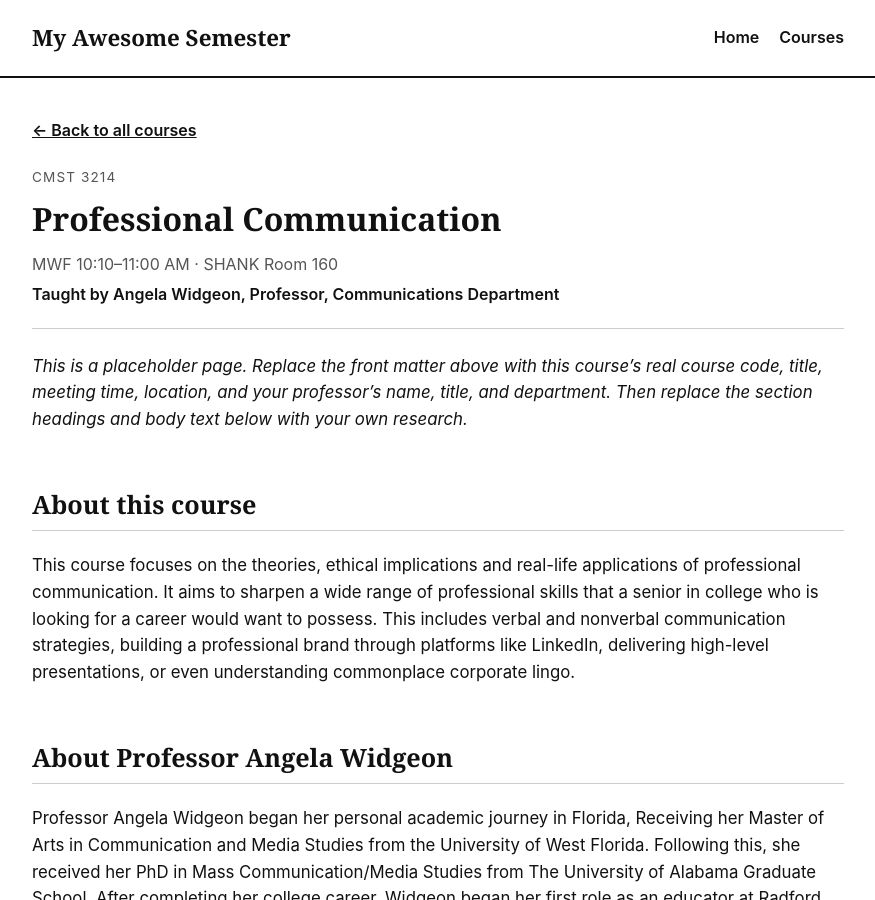
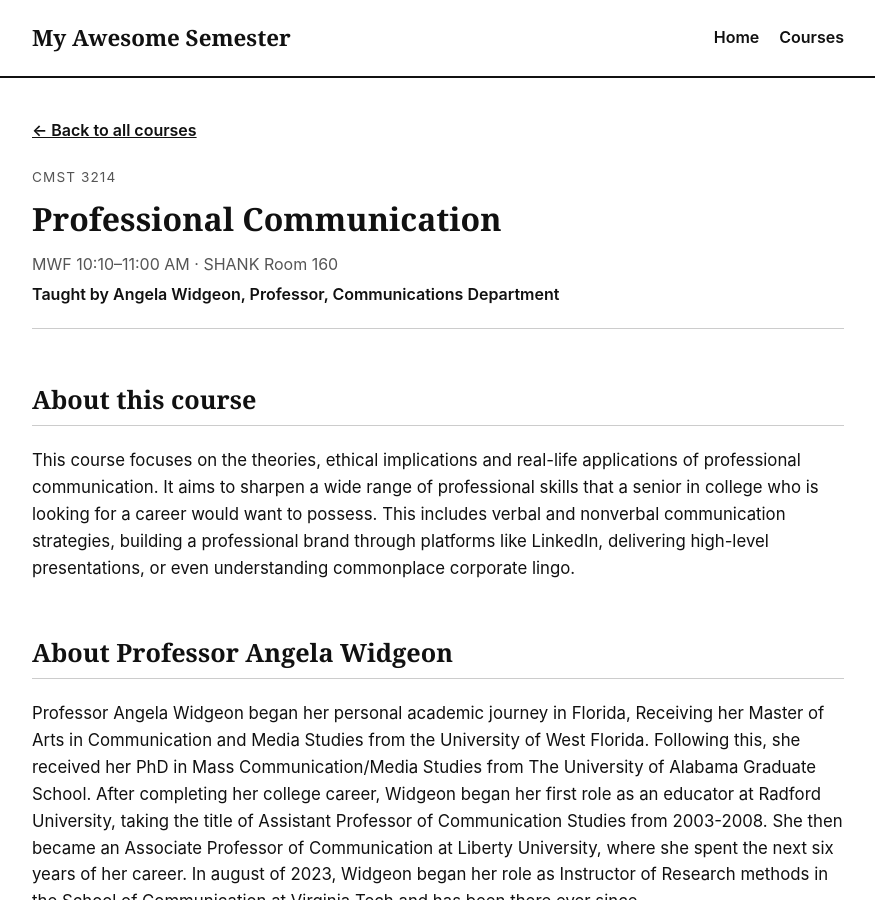
Before and after one commit to Jacobw23-Coder/myawesomesemester, a Jekyll site: the page built from _courses/course-01.md, in a window 1280 px wide and 900 px high. Shown: the whole window, without its empty margins (202-1077 px from the left). Built offline with Jekyll 4.4.1, drawn with Linux system fonts in a browser that asks for light colours.

Commit message:
Update course-01.md with course details
Removed placeholder text and added course description.

```diff
--- a/_courses/course-01.md
+++ b/_courses/course-01.md
@@ -9,10 +9,7 @@ instructor_title: "Professor"
 instructor_department: "Communications Department"
 ---
 
-_This is a placeholder page. Replace the front matter above with this course's real
-course code, title, meeting time, location, and your professor's name, title, and
-department. Then replace the section headings and body text below with your own
-research._
+
 
 ## About this course
 
```
